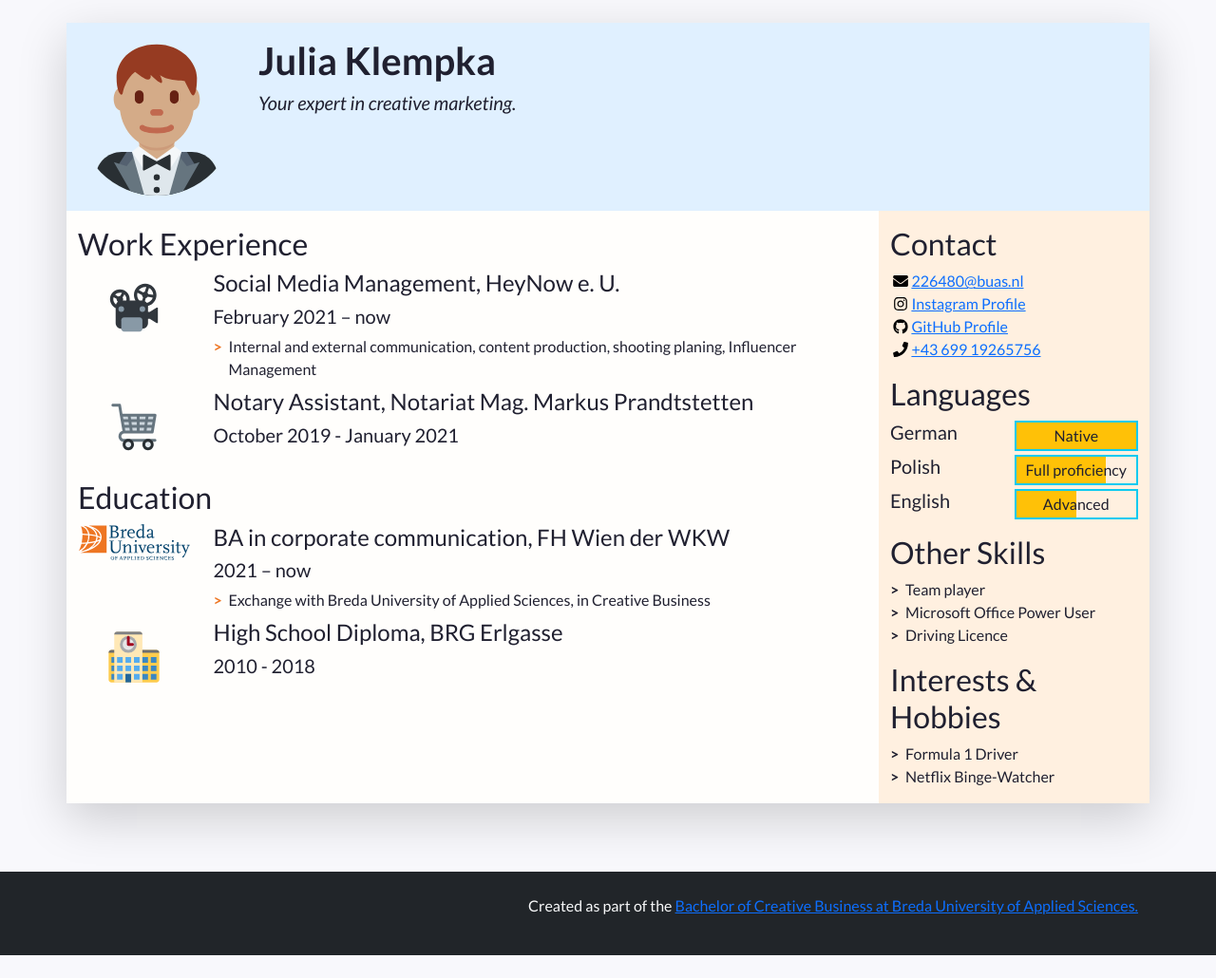
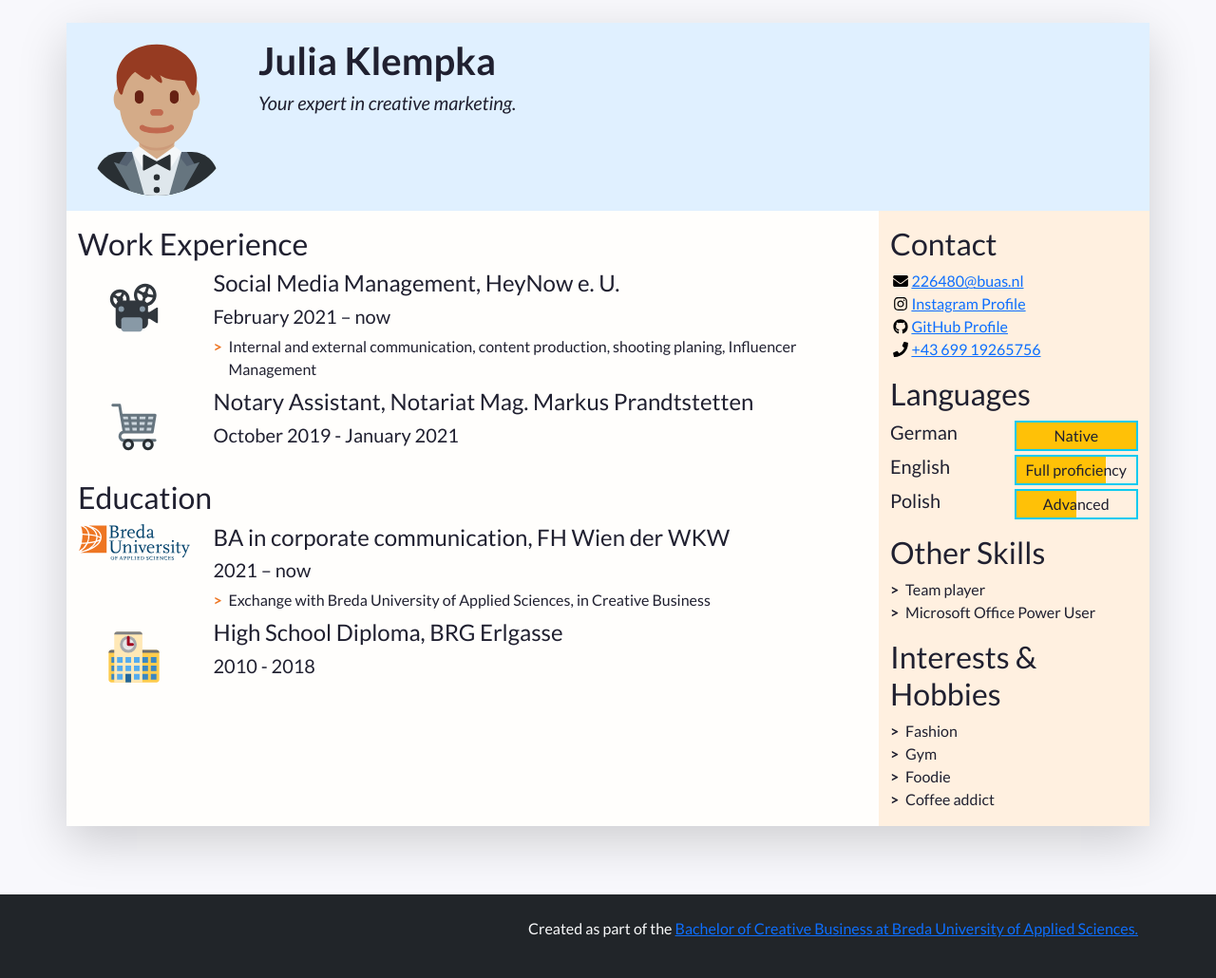
Before and after one commit to Juliaklempka/CV, a plain HTML site: page index.html in a window 1280 px wide. Shown: the whole page at 95% size. Before the commit the page ends 1006 px from the top, so only its background shows below. Drawn offline with nearby package versions, Linux system fonts and the light colour scheme.

Commit message:
Update index.html

```diff
--- a/index.html
+++ b/index.html
@@ -212,7 +212,7 @@
                 </div>
               </li>
               <li class="language-item d-flex mb-1">
-                <h5 class="language-name w-50">Polish</h5>
+                <h5 class="language-name w-50">English</h5>
                 <div class="language-level w-50 border border-info border-2 position-relative">
                   <!-- The div below is a progress bar. Choose between w-25, w-50, w-75 and w-100 to show your level of fluency -->
                   <div class="language-progress position-absolute bg-warning h-100 w-75"></div>
@@ -220,7 +220,7 @@
                 </div>
               </li>
               <li class="language-item d-flex mb-1">
-                <h5 class="language-name w-50">English</h5>
+                <h5 class="language-name w-50">Polish</h5>
                 <div class="language-level w-50 border border-info border-2 position-relative">
                   <!-- The div below is a progress bar. Choose between w-25, w-50, w-75 and w-100 to show your level of fluency -->
                   <div class="language-progress position-absolute bg-warning h-100 w-50"></div>
@@ -235,7 +235,6 @@
             <ul class="skill-list list-unstyled">
               <li class="skill-item">Team player</li>
               <li class="skill-item">Microsoft Office Power User</li>
-              <li class="skill-item">Driving Licence</li>
             </ul>
           </section>
 
@@ -244,8 +243,10 @@
           <section class="my-3 aside-section">
             <h2>Interests &amp; Hobbies</h2>
             <ul class="skill-list list-unstyled">
-              <li class="skill-item">Formula 1 Driver</li>
-              <li class="skill-item">Netflix Binge-Watcher</li>
+              <li class="skill-item">Fashion</li>
+              <li class="skill-item">Gym</li>
+              <li class="skill-item">Foodie</li>
+              <li class="skill-item">Coffee addict</li>
             </ul>
           </section>
 
```
